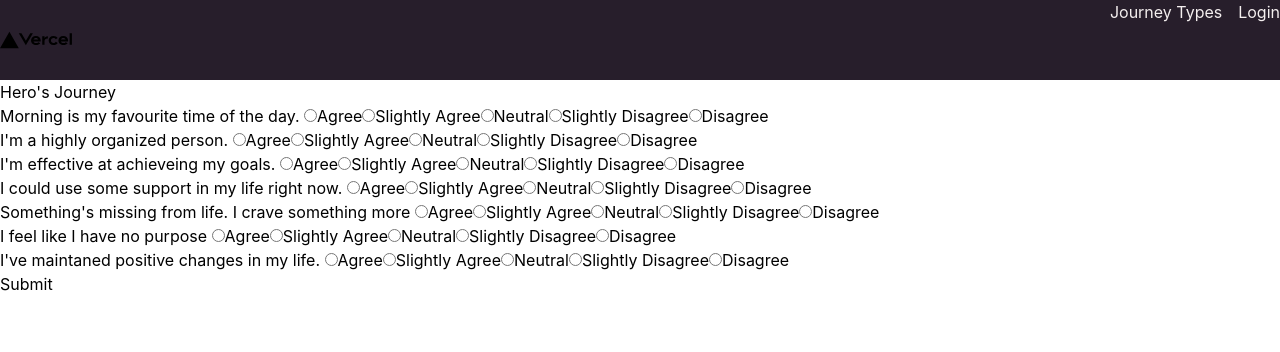
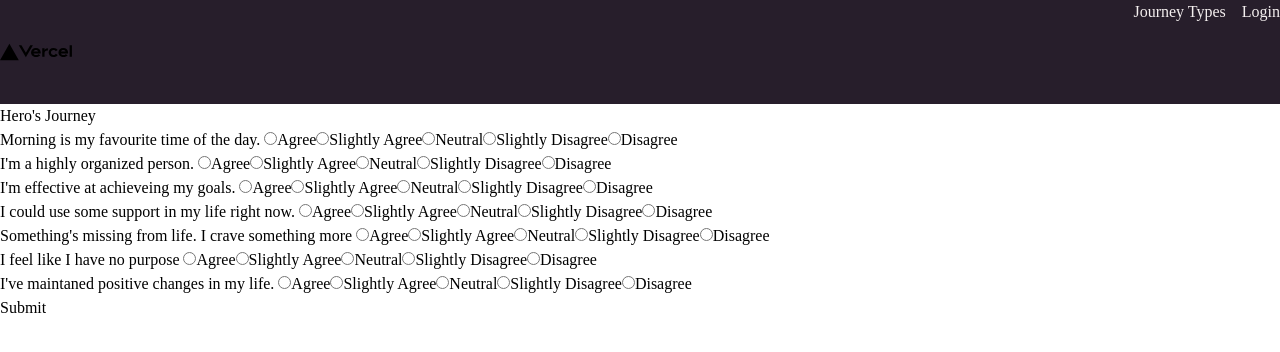
Before and after one commit to srai98i/personality-quiz, a Next.js app in the folder quiz-app/: page / in a window 1280 px wide. Shown: the top 352 px of the page. Built offline with nearby package versions, Linux system fonts and the light colour scheme.

Commit message:
style: work on importing font and change height of navbar

```diff
--- a/quiz-app/components/NavBar/NavBar.jsx
+++ b/quiz-app/components/NavBar/NavBar.jsx
@@ -2,7 +2,7 @@ import Image from "next/image";
 
 export default function NavBar() {
     return (
-      <nav className="flex justify-between bg-[#271E2B] w-full h-20">
+      <nav className="flex justify-between bg-[#271E2B] w-full h-[13%]">
         <Image className = "flex justify-self-start" src="/vercel.svg" alt="Vercel Logo" width={72} height={16} />
         <ul className="flex justify-self-end space-x-4 text-[#F4EFEF]">
           <li>Journey Types</li>
--- a/quiz-app/pages/index.js
+++ b/quiz-app/pages/index.js
@@ -8,7 +8,7 @@ export default function Home() {
   const mycontext = useAppContext();
 
   return (
-    <div className= "h-full">
+    <div className="h-screen">
       <Head>
         <title>Create Next App</title>
         <meta name="description" content="Generated by create next app" />
--- a/quiz-app/styles/globals.css
+++ b/quiz-app/styles/globals.css
@@ -1,13 +1,13 @@
 @tailwind base;
 @tailwind components;
 @tailwind utilities;
+@import url(‘https://fonts.googleapis.com/css2?family=Oswald&display=swap’);
 
 html,
 body {
   padding: 0;
   margin: 0;
-  font-family: -apple-system, BlinkMacSystemFont, Segoe UI, Roboto, Oxygen,
-    Ubuntu, Cantarell, Fira Sans, Droid Sans, Helvetica Neue, sans-serif;
+  font-family: Macondo, cursive;
     width: 100%;
 
 }
```
